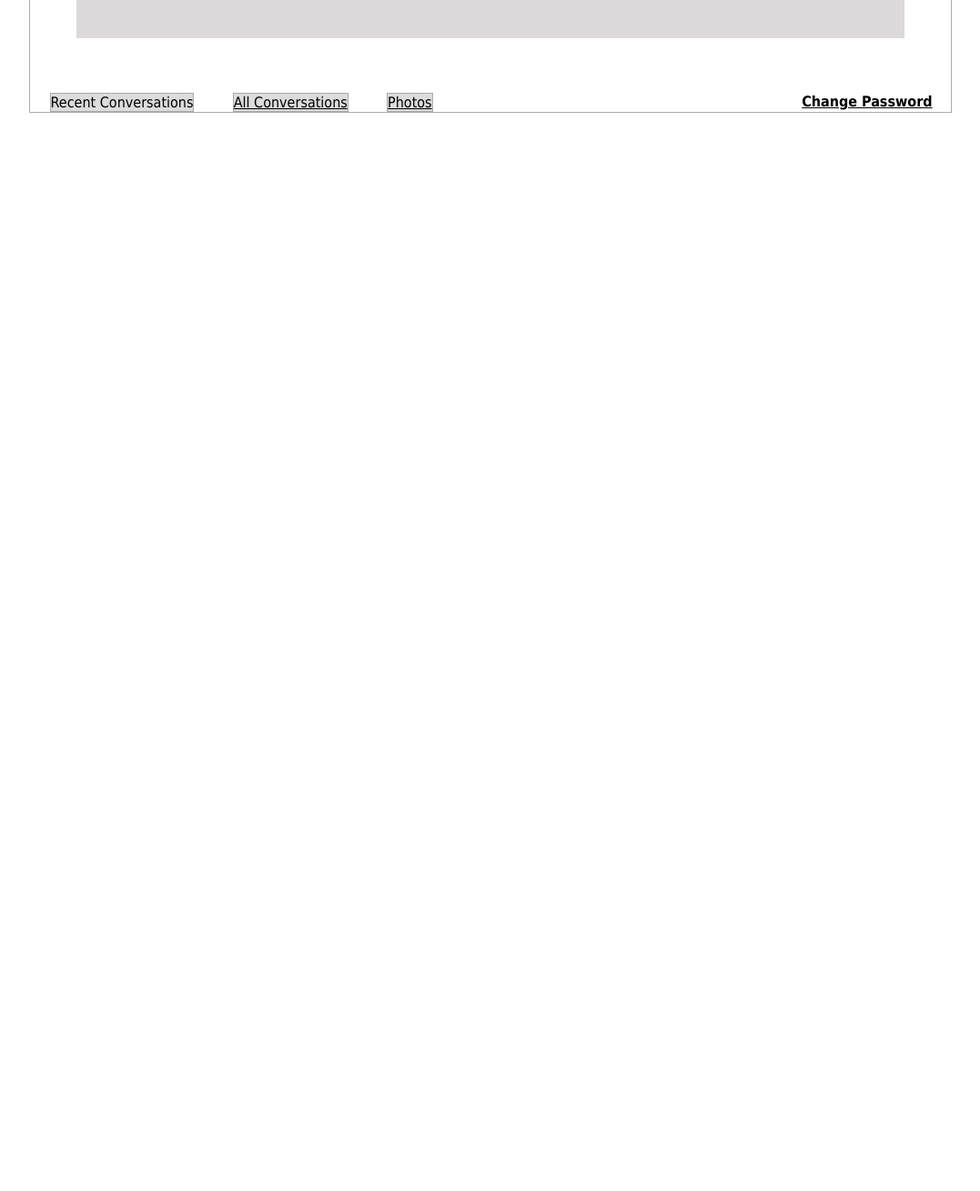
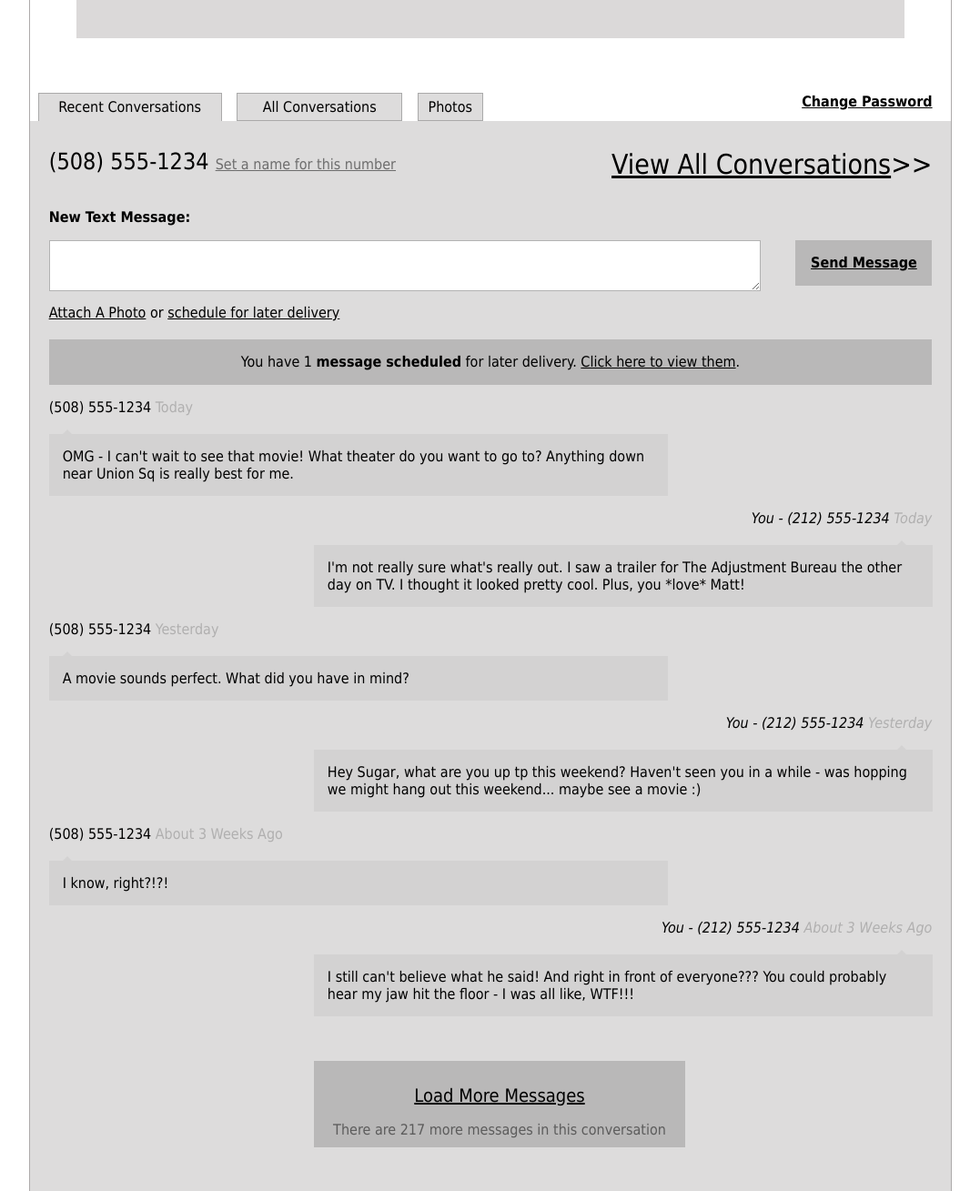
Before and after one commit to seema1611/Assignment2_HTMLCSS_Pratice, a plain HTML site: page Assignment2/Index.html in a window 1280 px wide. Shown: the part 564-1873 px from the top of the page at 91% size, without its empty margins (101-1178 px from the left). Before the commit the page ends 800 px from the top, so only its background shows below. Drawn offline with Linux system fonts and the light colour scheme.

Commit message:
[Seema]ADDED: added section part of web page

```diff
--- a/Assignment2/Index.html
+++ b/Assignment2/Index.html
@@ -62,15 +62,107 @@
         <div class="navoptions">
           <div class="recent navoptioncolor">Recent Conversations</div>
           <div class="all navoptioncolor">
-            <a href="" class="link">All Conversations</a>
+            <a href="" class="link_nav">All Conversations</a>
           </div>
           <div class="photos navoptioncolor">
-            <a href="" class="link">Photos</a>
+            <a href="" class="link_nav">Photos</a>
           </div>
-          <div></div>
         </div>
         <div>
           <a href="" class="passwordtext"><b>Change Password</b></a>
+        </div>
+      </div>
+
+      <div class="conversationmain">
+        <div id="conversationsmaincss">
+          <div class="conversionmaintop">
+            <div id="unknownnumber">
+              (508) 555-1234
+              <a href="" id="savelink" class="link"
+                >Set a name for this number</a
+              >
+            </div>
+            <div id="allconversations">
+              <a href="" class="link">View All Conversations</a>>>
+            </div>
+          </div>
+          <p><b>New Text Message:</b></p>
+          <div class="messagesend1">
+            <div class="msgboxtwodiv">
+              <textarea
+                name=""
+                class="msgboxtwo"
+                cols="30"
+                rows="10"
+              ></textarea>
+            </div>
+            <div class="sendtwo">
+              <a href="" class="link sendtwotext"><b>Send Message</b></a>
+            </div>
+          </div>
+          <div>
+            <a href="" class="link">Attach A Photo</a> or
+            <a href="" class="link">schedule for later delivery</a>
+          </div>
+          <div class="scheduledmsg">
+            You have 1 <b>message scheduled</b> for later delivery.
+            <a href="" class="link">Click here to view them</a>.
+          </div>
+          <div class="msgcontact">
+            (508) 555-1234 <span class="day">Today</span>
+          </div>
+          <div class="triangle"></div>
+          <div class="message">
+            OMG - I can't wait to see that movie! What theater do you want to go
+            to? Anything down near Union Sq is really best for me.
+          </div>
+          <div class="msgcontact you">
+            You - (212) 555-1234 <span class="day">Today</span>
+          </div>
+          <div class="triangle youdiv"></div>
+          <div class="message youmessage">
+            I'm not really sure what's really out. I saw a trailer for The
+            Adjustment Bureau the other day on TV. I thought it looked pretty
+            cool. Plus, you *love* Matt!
+          </div>
+          <div class="msgcontact">
+            (508) 555-1234 <span class="day">Yesterday</span>
+          </div>
+          <div class="triangle"></div>
+          <div class="message">
+            A movie sounds perfect. What did you have in mind?
+          </div>
+          <div class="msgcontact you">
+            You - (212) 555-1234 <span class="day">Yesterday</span>
+          </div>
+          <div class="triangle youdiv"></div>
+          <div class="message youmessage">
+            Hey Sugar, what are you up tp this weekend? Haven't seen you in a
+            while - was hopping we might hang out this weekend... maybe see a
+            movie :)
+          </div>
+          <div class="msgcontact">
+            (508) 555-1234 <span class="day">About 3 Weeks Ago</span>
+          </div>
+          <div class="triangle"></div>
+          <div class="message">
+            I know, right?!?!
+          </div>
+          <div class="msgcontact you">
+            You - (212) 555-1234 <span class="day">About 3 Weeks Ago</span>
+          </div>
+          <div class="triangle youdiv"></div>
+          <div class="message youmessage">
+            I still can't believe what he said! And right in front of
+            everyone??? You could probably hear my jaw hit the floor - I was all
+            like, WTF!!!
+          </div>
+          <div class="loadmessage">
+            <p><a href="" class="link load">Load More Messages</a></p>
+            <span class="loadtext"
+              >There are 217 more messages in this conversation</span
+            >
+          </div>
         </div>
       </div>
 
--- a/Assignment2/Styles.css
+++ b/Assignment2/Styles.css
@@ -40,8 +40,14 @@
   margin-top: 15px;
   font-size: 18px;
 }
+
 .link {
   color: black;
+}
+
+.link_nav {
+  color: black;
+  text-decoration: none;
 }
 
 .number {
@@ -153,3 +159,130 @@ textarea {
   color: black;
   margin-right: 20px;
 }
+.recent {
+  padding-top: 5px;
+  padding-bottom: 5px;
+  text-align: center;
+  width: 200px;
+  border-bottom: none;
+}
+.all {
+  padding-top: 5px;
+  padding-bottom: 5px;
+  text-align: center;
+  width: 180px;
+}
+.photos {
+  padding-top: 5px;
+  padding-bottom: 5px;
+  text-align: center;
+  width: 70px;
+}
+.conversationmain {
+  width: 100%;
+  height: 100%;
+  background-color: rgb(221, 220, 220);
+}
+.conversionmaintop {
+  width: 100%;
+  height: 50px;
+  display: flex;
+  flex-direction: row;
+  justify-content: space-between;
+  margin-top: 30px;
+}
+#conversationsmaincss {
+  margin-left: 2%;
+  margin-right: 2%;
+  position: relative;
+}
+#unknownnumber {
+  font-size: 25px;
+}
+#savelink {
+  font-size: 16px;
+  opacity: 0.5;
+}
+#allconversations {
+  font-size: 30px;
+}
+.messagesend1 {
+  width: 100%;
+  display: flex;
+  flex-direction: row;
+  justify-content: space-between;
+}
+.msgboxtwodiv {
+  width: 80%;
+  height: 70px;
+}
+.msgboxtwo {
+  width: 100%;
+  height: 50px;
+  margin-left: 0px;
+}
+
+.sendtwo {
+  text-align: center;
+  background-color: rgb(185, 184, 184);
+  width: 150px;
+  height: 50px;
+}
+.sendtwotext {
+  line-height: 50px;
+}
+.scheduledmsg {
+  width: 100%;
+  height: 50px;
+  margin-top: 20px;
+  text-align: center;
+  background-color: rgb(185, 184, 184);
+  line-height: 50px;
+}
+
+.msgcontact {
+  margin-top: 15px;
+  margin-bottom: 15px;
+}
+.day {
+  opacity: 0.2;
+}
+.message {
+  background-color: rgb(211, 210, 210);
+  width: 67%;
+  padding: 10px;
+  padding: 15px;
+}
+.triangle {
+  width: 0;
+  height: 0;
+  border-left: 5px solid transparent;
+  border-right: 5px solid transparent;
+  border-bottom: 5px solid rgb(211, 210, 210);
+  margin-left: 15px;
+}
+.you {
+  justify-self: right;
+  text-align: right;
+  font-style: italic;
+}
+.youdiv {
+  margin-left: 96%;
+}
+.youmessage {
+  margin-left: 30%;
+}
+.loadmessage {
+  background-color: rgb(185, 184, 184);
+  width: 40%;
+  text-align: center;
+  margin: 5%;
+  margin-left: 30%;
+  padding: 10px;
+}
+.load {
+  font-size: 20px;
+}
+.loadtext {
+  opacity: 0.5;
+}
```
